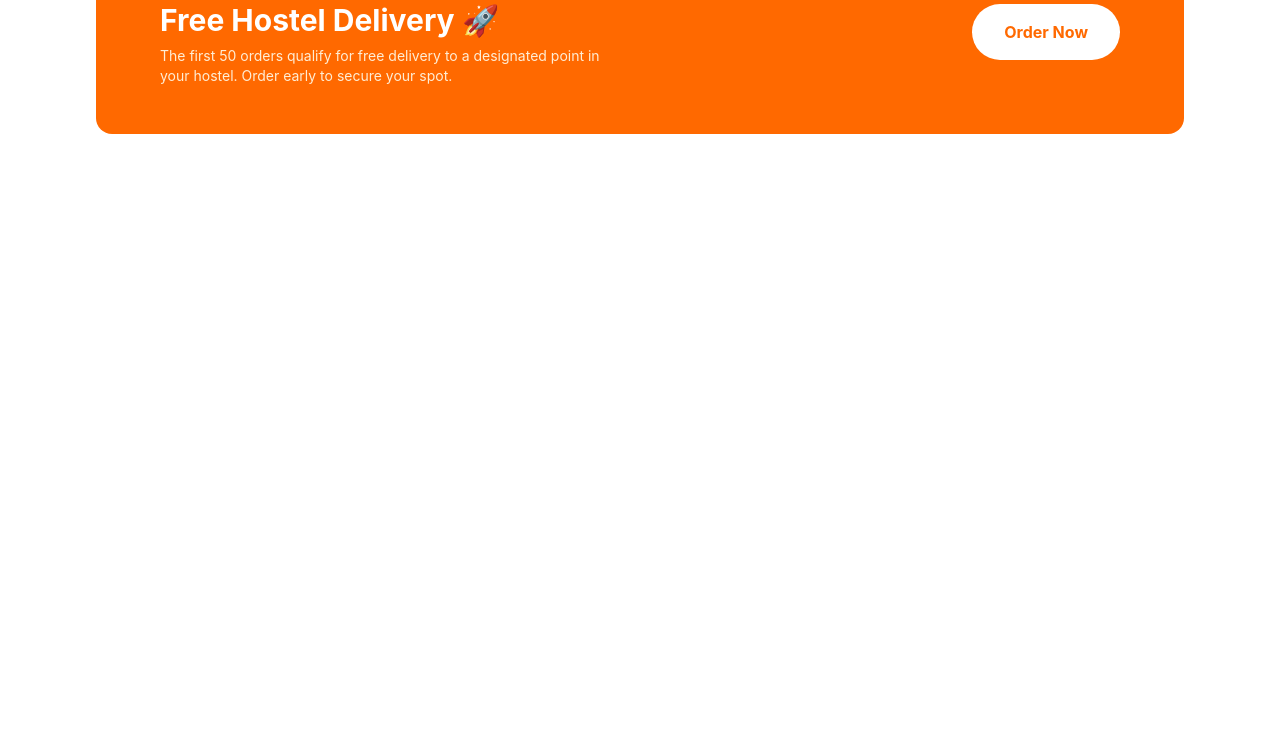
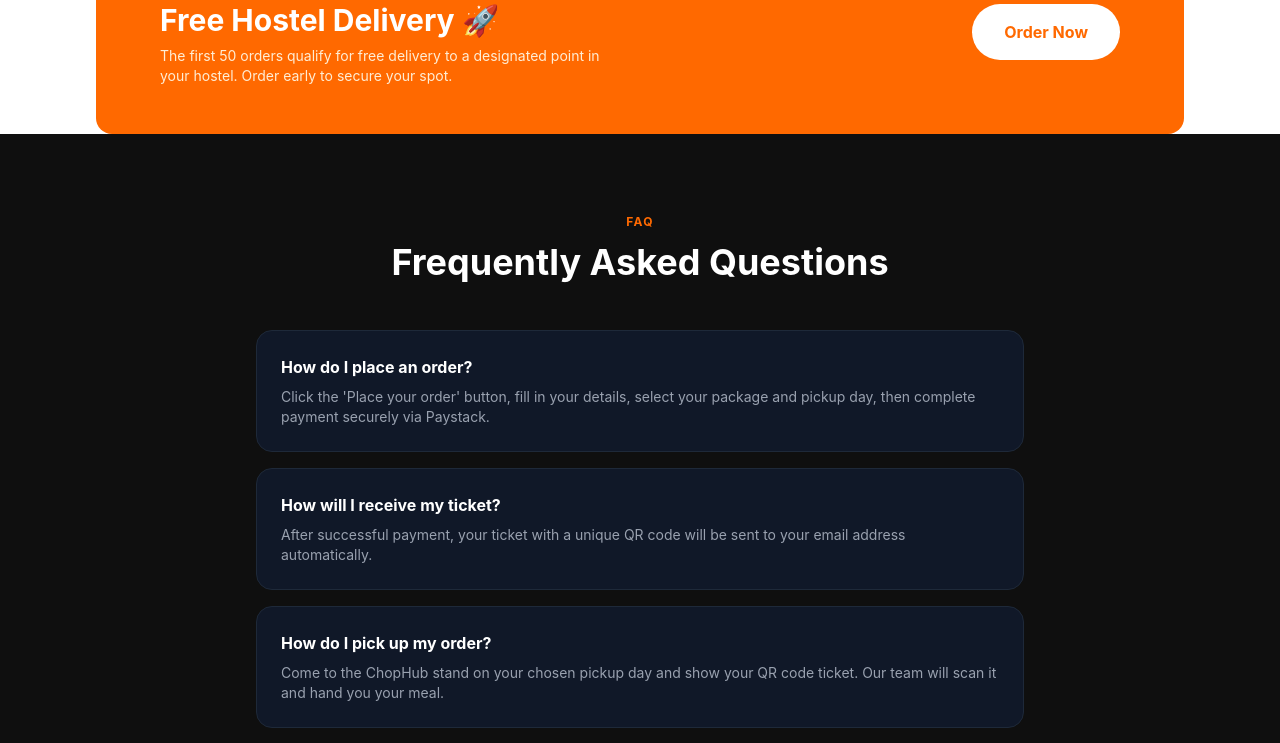
Before and after one commit to destroyer19-ops/tradefair, a React (Vite) app: page / in a window 1280 px wide. Shown: the part 2000-2743 px from the top of the page. Before the commit the page ends 2134 px from the top, so only its background shows below. Built offline with nearby package versions, Linux system fonts and the light colour scheme; no server answers.

Commit message:
home page update image and package

```diff
--- a/src/pages/Home.jsx
+++ b/src/pages/Home.jsx
@@ -205,6 +205,54 @@ const Home = () => {
           Order Now
         </Link>
       </div>
+      {/* FAQ */}
+      <div className="bg-[#0f0f0f] px-6 md:px-24 py-20">
+        <div className="text-center mb-12">
+          <p className="text-orange-500 text-xs font-bold tracking-widest mb-3">
+            FAQ
+          </p>
+          <h2 className="text-3xl md:text-4xl font-bold text-white">
+            Frequently Asked Questions
+          </h2>
+        </div>
+
+        <div className="max-w-3xl mx-auto flex flex-col gap-4">
+          {[
+            {
+              q: "How do I place an order?",
+              a: "Click the 'Place your order' button, fill in your details, select your package and pickup day, then complete payment securely via Paystack.",
+            },
+            {
+              q: "How will I receive my ticket?",
+              a: "After successful payment, your ticket with a unique QR code will be sent to your email address automatically.",
+            },
+            {
+              q: "How do I pick up my order?",
+              a: "Come to the ChopHub stand on your chosen pickup day and show your QR code ticket. Our team will scan it and hand you your meal.",
+            },
+            {
+              q: "What is the raffle draw?",
+              a: "Every ticket automatically enters you into a raffle draw happening live at the stand. Winners get a special prize!",
+            },
+            {
+              q: "Can I get free delivery?",
+              a: "Yes! The first 50 orders qualify for free delivery to a designated point in your hostel. Order early to secure your spot.",
+            },
+            {
+              q: "What if I have issues with my order?",
+              a: "Reach out to us directly on WhatsApp and we'll sort it out as quickly as possible.",
+            },
+          ].map((item, index) => (
+            <div
+              key={index}
+              className="bg-gray-900 border border-gray-800 rounded-2xl p-6"
+            >
+              <p className="text-white font-bold mb-2">{item.q}</p>
+              <p className="text-gray-400 text-sm">{item.a}</p>
+            </div>
+          ))}
+        </div>
+      </div>
     </>
   );
 };
```
